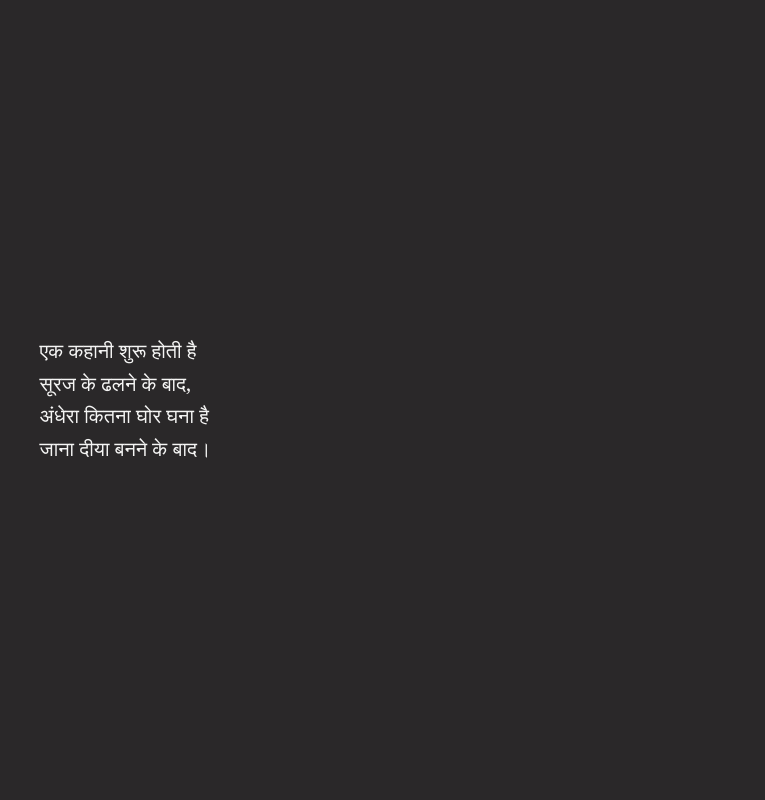
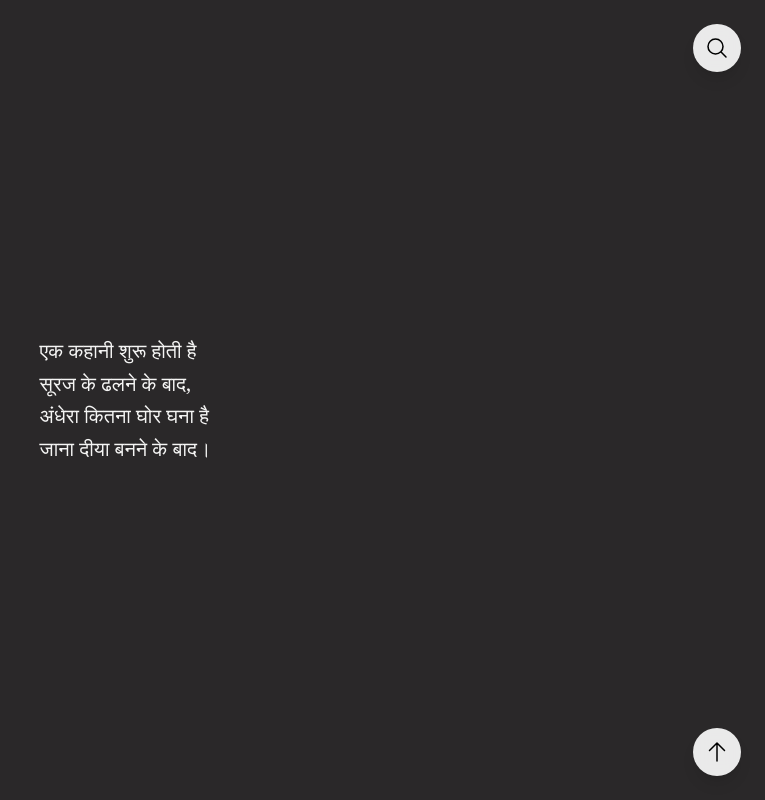
Before and after one commit to ankit1595/biography, a React (Vite) app: page / in a window 1280 px wide. Shown: the top 800 px of the page, without its empty margins (515-1280 px from the left). Built offline with nearby package versions, Linux system fonts and the light colour scheme.

Commit message:
feat: Implement zoom navigation

```diff
--- a/src/App.tsx
+++ b/src/App.tsx
@@ -4,13 +4,23 @@ import {
   GallerySection,
 } from "./components/Sections";
 import { IndexSection } from "./components/IndexSection";
+import { ZoomToggleButton, GoToTopButton } from "./components/FloatingButtons";
 import { chapters } from "./data/chapters";
+import { useZoomNavigation } from "./hooks/useZoomNavigation";
 
 function App() {
+  const { navigateTo, toggleZoom } = useZoomNavigation();
+
   const renderSection = (section, idx) => {
     switch (section.type) {
       case "index":
-        return <IndexSection key={idx} bgColor={section.bgColor} />;
+        return (
+          <IndexSection
+            key={idx}
+            bgColor={section.bgColor}
+            onNavigate={navigateTo}
+          />
+        );
       case "header":
         return (
           <ChapterHeader
@@ -44,16 +54,19 @@ function App() {
 
   return (
     <div className="app">
-      <main className="story-content">
+      <ZoomToggleButton onClick={toggleZoom} />
+      <GoToTopButton onClick={() => navigateTo("index")} />
+
+      <main className="biography-content">
         {chapters.map((chapter) =>
           chapter.sections.map((section, idx) => (
             <div
               key={`${chapter.id}-${idx}`}
-              id={idx === 0 ? chapter.id : undefined}
+              id={idx === 0 ? chapter.id : section.id}
             >
               {renderSection(section, idx)}
             </div>
-          ))
+          )),
         )}
       </main>
     </div>
--- /dev/null
+++ b/src/components/FloatingButtons.jsx
@@ -0,0 +1,37 @@
+import { useState } from "react";
+import { ZoomToggleIcon, ArrowUpIcon } from "./icons";
+
+const floatingButtonClasses =
+  "fixed z-50 w-12 h-12 rounded-full bg-white/90 backdrop-blur-sm shadow-lg hover:bg-white transition-all duration-300 flex items-center justify-center";
+
+export function ZoomToggleButton({ onClick }) {
+  const [zoomedOut, setZoomedOut] = useState(false);
+
+  const handleToggle = () => {
+    const newState = !zoomedOut;
+    setZoomedOut(newState);
+    onClick?.(newState);
+  };
+
+  return (
+    <button
+      onClick={handleToggle}
+      className={`${floatingButtonClasses} top-6 right-6`}
+      aria-label={zoomedOut ? "Zoom in" : "Zoom out"}
+    >
+      <ZoomToggleIcon />
+    </button>
+  );
+}
+
+export function GoToTopButton({ onClick }) {
+  return (
+    <button
+      onClick={onClick}
+      className={`${floatingButtonClasses} bottom-6 right-6`}
+      aria-label="Go to top"
+    >
+      <ArrowUpIcon />
+    </button>
+  );
+}
--- /dev/null
+++ b/src/components/icons/index.jsx
@@ -0,0 +1,32 @@
+const iconProps = {
+  xmlns: "http://www.w3.org/2000/svg",
+  fill: "none",
+  viewBox: "0 0 24 24",
+  strokeWidth: 1.5,
+  stroke: "currentColor",
+  className: "w-6 h-6",
+};
+
+export function ZoomToggleIcon({ className = "w-6 h-6" }) {
+  return (
+    <svg {...iconProps} className={className}>
+      <path
+        strokeLinecap="round"
+        strokeLinejoin="round"
+        d="M21 21l-5.197-5.197m0 0A7.5 7.5 0 105.196 5.196a7.5 7.5 0 0010.607 10.607z"
+      />
+    </svg>
+  );
+}
+
+export function ArrowUpIcon({ className = "w-6 h-6" }) {
+  return (
+    <svg {...iconProps} className={className}>
+      <path
+        strokeLinecap="round"
+        strokeLinejoin="round"
+        d="M4.5 10.5L12 3m0 0l7.5 7.5M12 3v18"
+      />
+    </svg>
+  );
+}
--- a/src/data/chapters.js
+++ b/src/data/chapters.js
@@ -14,6 +14,7 @@ export const chapters = [
     name: "Mission",
     sections: [
       {
+        id: "mission-intro",
         type: "text",
         bgColor: BACKGROUNDS.charcoal,
         content:
@@ -26,7 +27,9 @@ export const chapters = [
   {
     id: "index",
     name: "Index",
-    sections: [{ type: "index", bgColor: BACKGROUNDS.dustyRose }],
+    sections: [
+      { id: "index-main", type: "index", bgColor: BACKGROUNDS.dustyRose },
+    ],
   },
 
   // The Mission - Uncompromising Non-Duality
@@ -35,12 +38,14 @@ export const chapters = [
     name: "The Mission",
     sections: [
       {
+        id: "the-mission-header",
         type: "header",
         bgColor: BACKGROUNDS.charcoal,
         title: "The Mission",
         subtitle: "Uncompromising Non-Duality",
       },
       {
+        id: "the-mission-content",
         type: "text",
         bgColor: BACKGROUNDS.lightGray,
         isLongForm: true,
@@ -79,6 +84,7 @@ This fusion of philosophical depth, fearlessness, and authenticity - realised on
     name: "The Dawn",
     sections: [
       {
+        id: "the-dawn-header",
         type: "header",
         bgColor: BACKGROUNDS.dustyRose,
         title: "The Dawn (1978-1995)",
@@ -86,6 +92,7 @@ This fusion of philosophical depth, fearlessness, and authenticity - realised on
           "It began with a child's unease that something, somewhere, was terribly wrong.",
       },
       {
+        id: "the-dawn-content",
         type: "text",
         bgColor: BACKGROUNDS.lightGray,
         isLongForm: false,
@@ -104,12 +111,14 @@ The education system felt inadequate. Not because it was difficult, but because
     name: "Prestige and Protest",
     sections: [
       {
+        id: "prestige-and-protest-header",
         type: "header",
         bgColor: BACKGROUNDS.dustyRose,
         title: "Prestige and Protest (1995-2006)",
         subtitle: "The corporate world offered success, but demanded the soul.",
       },
       {
+        id: "prestige-and-protest-content",
         type: "text",
         bgColor: BACKGROUNDS.lightGray,
         isLongForm: false,
@@ -120,6 +129,7 @@ But the old questions persisted. What is the point of achieving if the achieveme
 The years in the corporate world were not wasted. They revealed the machinery of modern life—the compromises, the distractions, the slow erosion of authentic living.`,
       },
       {
+        id: "prestige-and-protest-gallery",
         type: "gallery",
         bgColor: BACKGROUNDS.black,
         images: [
@@ -142,22 +152,25 @@ The years in the corporate world were not wasted. They revealed the machinery of
     name: "The Free Man",
     sections: [
       {
+        id: "the-free-man-header",
         type: "header",
         bgColor: BACKGROUNDS.dustyRose,
         title: "The Free Man in March",
         subtitle: "Breaking free from the golden cage.",
       },
+      // {
+      //   id: "the-free-man-gallery",
+      //   type: "gallery",
+      //   bgColor: BACKGROUNDS.black,
+      //   images: [
+      //     {
+      //       src: "https://picsum.photos/600/800?random=4",
+      //       caption: "The decision that changed everything",
+      //     },
+      //   ],
+      // },
       {
-        type: "gallery",
-        bgColor: BACKGROUNDS.black,
-        images: [
-          {
-            src: "https://picsum.photos/600/800?random=4",
-            caption: "The decision that changed everything",
-          },
-        ],
-      },
-      {
+        id: "the-free-man-content",
         type: "text",
         bgColor: BACKGROUNDS.lightGray,
         content:
@@ -172,12 +185,14 @@ The years in the corporate world were not wasted. They revealed the machinery of
     name: "Lighting Lamps",
     sections: [
       {
+        id: "lighting-lamps-header",
         type: "header",
         bgColor: BACKGROUNDS.dustyRose,
         title: "Lighting Lamps in the Wilderness",
         subtitle: "When teaching becomes a calling, not a profession.",
       },
       {
+        id: "lighting-lamps-content",
         type: "text",
         bgColor: BACKGROUNDS.lightGray,
         isLongForm: false,
@@ -188,6 +203,7 @@ Teaching began as a quiet affair. A few students, genuine questions, honest conv
 Word spread. Not through advertisements, but through transformation. Those who found clarity became messengers themselves.`,
       },
       {
+        id: "lighting-lamps-gallery",
         type: "gallery",
         bgColor: BACKGROUNDS.black,
         images: [
@@ -206,6 +222,7 @@ Word spread. Not through advertisements, but through transformation. Those who f
     name: "The End",
     sections: [
       {
+        id: "ending-content",
         type: "text",
         bgColor: BACKGROUNDS.charcoal,
         content: "यात्रा जारी है।\n\nThe journey continues.",
--- /dev/null
+++ b/src/hooks/useZoomNavigation.js
@@ -0,0 +1,142 @@
+import { useState, useCallback, useEffect, useRef } from "react";
+import { getProminentSection } from "../utils/sectionUtils";
+
+const ZOOM_BG_COLOR = "#eceff1";
+const ZOOM_SCALE = 0.3;
+
+export function useZoomNavigation() {
+  const [isAnimating, setIsAnimating] = useState(false);
+  const [isZoomedOut, setIsZoomedOut] = useState(false);
+  const storyContentRef = useRef(null);
+
+  // Update transform-origin when scrolling while zoomed out
+  useEffect(() => {
+    if (!isZoomedOut) return;
+
+    const handleScroll = () => {
+      if (storyContentRef.current) {
+        const originY = window.scrollY + window.innerHeight / 2;
+        storyContentRef.current.style.transformOrigin = `center ${originY}px`;
+      }
+    };
+
+    window.addEventListener("scroll", handleScroll);
+    return () => window.removeEventListener("scroll", handleScroll);
+  }, [isZoomedOut]);
+
+  const applyZoomOut = useCallback((storyContent) => {
+    storyContentRef.current = storyContent;
+    const originY = window.scrollY + window.innerHeight / 2;
+
+    document.documentElement.style.scrollSnapType = "none";
+    document.documentElement.style.backgroundColor = ZOOM_BG_COLOR;
+    document.documentElement.style.overflowY = "auto";
+
+    storyContent.style.transform = `scale(${ZOOM_SCALE})`;
+    storyContent.style.transformOrigin = `center ${originY}px`;
+    document.body.style.height = `${storyContent.scrollHeight * ZOOM_SCALE}px`;
+  }, []);
+
+  const removeZoomOut = useCallback((storyContent) => {
+    storyContent.style.transform = "none";
+    storyContent.style.transformOrigin = "";
+    document.body.style.height = "";
+    document.documentElement.style.backgroundColor = "";
+    document.documentElement.style.overflowY = "";
+    document.documentElement.style.scrollSnapType = "";
+  }, []);
+
+  const zoomInToSection = useCallback(
+    (targetElement) => {
+      const storyContent = document.querySelector(".biography-content");
+      if (!storyContent || !targetElement) return;
+
+      setIsAnimating(true);
+      removeZoomOut(storyContent);
+      setIsZoomedOut(false);
+
+      requestAnimationFrame(() => {
+        targetElement.scrollIntoView({ behavior: "smooth", block: "start" });
+        setTimeout(() => setIsAnimating(false), 500);
+      });
+    },
+    [removeZoomOut],
+  );
+
+  // Handle click when zoomed out
+  useEffect(() => {
+    if (!isZoomedOut || isAnimating) return;
+
+    const handleClick = () => {
+      const prominentSection = getProminentSection();
+      if (prominentSection) {
+        zoomInToSection(prominentSection);
+      }
+    };
+
+    const timeoutId = setTimeout(() => {
+      document.addEventListener("click", handleClick);
+    }, 100);
+
+    return () => {
+      clearTimeout(timeoutId);
+      document.removeEventListener("click", handleClick);
+    };
+  }, [isZoomedOut, isAnimating, zoomInToSection]);
+
+  const toggleZoom = useCallback(() => {
+    const storyContent = document.querySelector(".biography-content");
+    if (!storyContent || isAnimating) return;
+
+    if (isZoomedOut) {
+      const prominentSection = getProminentSection();
+      if (prominentSection) {
+        zoomInToSection(prominentSection);
+      } else {
+        removeZoomOut(storyContent);
+        setIsZoomedOut(false);
+      }
+    } else {
+      applyZoomOut(storyContent);
+      setIsZoomedOut(true);
+    }
+  }, [isZoomedOut, isAnimating, zoomInToSection, applyZoomOut, removeZoomOut]);
+
+  const navigateTo = useCallback(
+    (sectionId) => {
+      if (isAnimating) return;
+
+      const element = document.getElementById(sectionId);
+      const storyContent = document.querySelector(".biography-content");
+      if (!element || !storyContent) return;
+
+      setIsAnimating(true);
+      applyZoomOut(storyContent);
+      setIsZoomedOut(true);
+
+      setTimeout(() => {
+        const scrollDistance =
+          Math.abs(element.getBoundingClientRect().top) / ZOOM_SCALE;
+        const scrollDuration = Math.max(
+          800,
+          Math.min(2500, scrollDistance / 2),
+        );
+
+        element.scrollIntoView({ behavior: "smooth" });
+
+        setTimeout(() => {
+          removeZoomOut(storyContent);
+          setIsZoomedOut(false);
+
+          requestAnimationFrame(() => {
+            element.scrollIntoView({ behavior: "smooth", block: "start" });
+            setTimeout(() => setIsAnimating(false), 300);
+          });
+        }, scrollDuration);
+      }, 500);
+    },
+    [isAnimating, applyZoomOut, removeZoomOut],
+  );
+
+  return { navigateTo, toggleZoom };
+}
--- /dev/null
+++ b/src/utils/sectionUtils.js
@@ -0,0 +1,24 @@
+// Find the section closest to viewport center
+export function getProminentSection() {
+  const sections = document.querySelectorAll(".biography-content > div[id]");
+  const viewportHeight = window.innerHeight;
+  const viewportCenter = viewportHeight / 2;
+
+  let closestSection = null;
+  let minDistance = Infinity;
+
+  sections.forEach((section) => {
+    const rect = section.getBoundingClientRect();
+    if (rect.bottom < 0 || rect.top > viewportHeight) return;
+
+    const sectionCenter = (rect.top + rect.bottom) / 2;
+    const distance = Math.abs(sectionCenter - viewportCenter);
+
+    if (distance < minDistance) {
+      minDistance = distance;
+      closestSection = section;
+    }
+  });
+
+  return closestSection;
+}
```
Also changed, not shown: src/components/IndexSection.jsx (+10 -5 lines).
